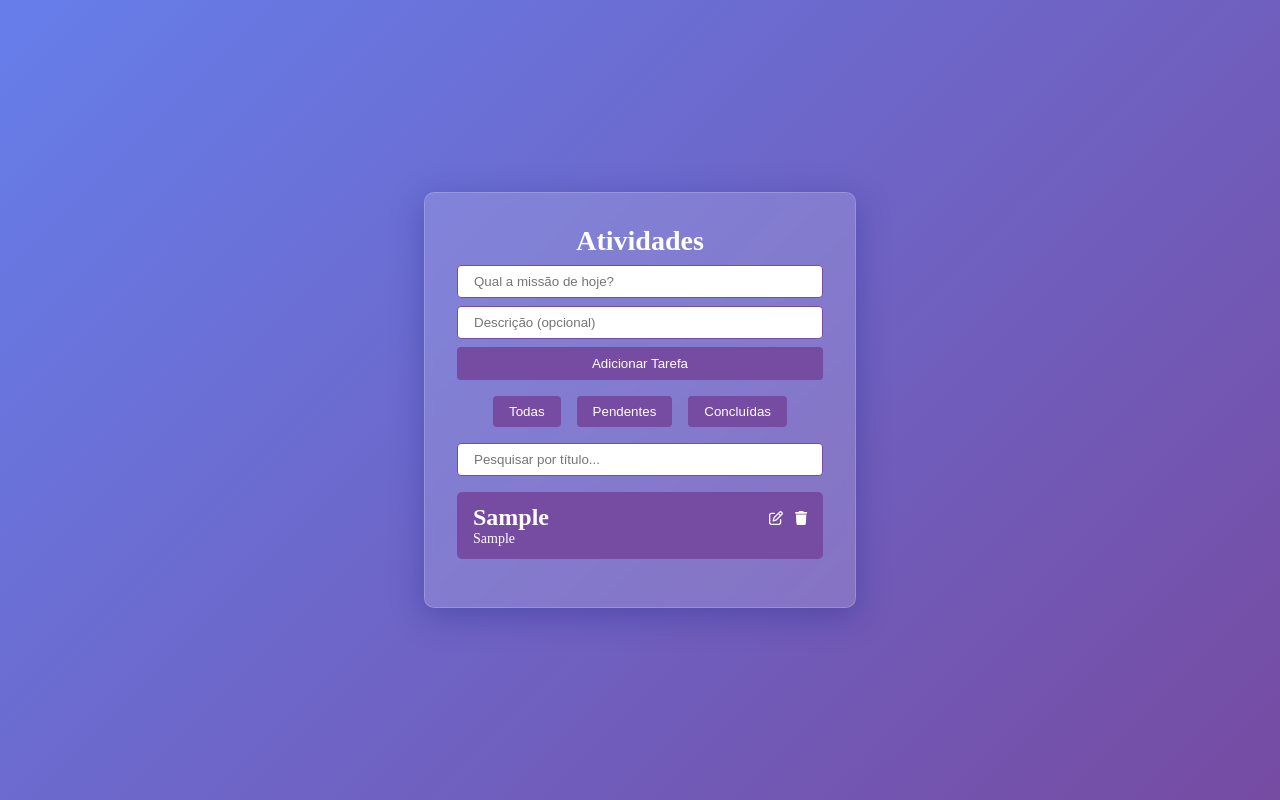
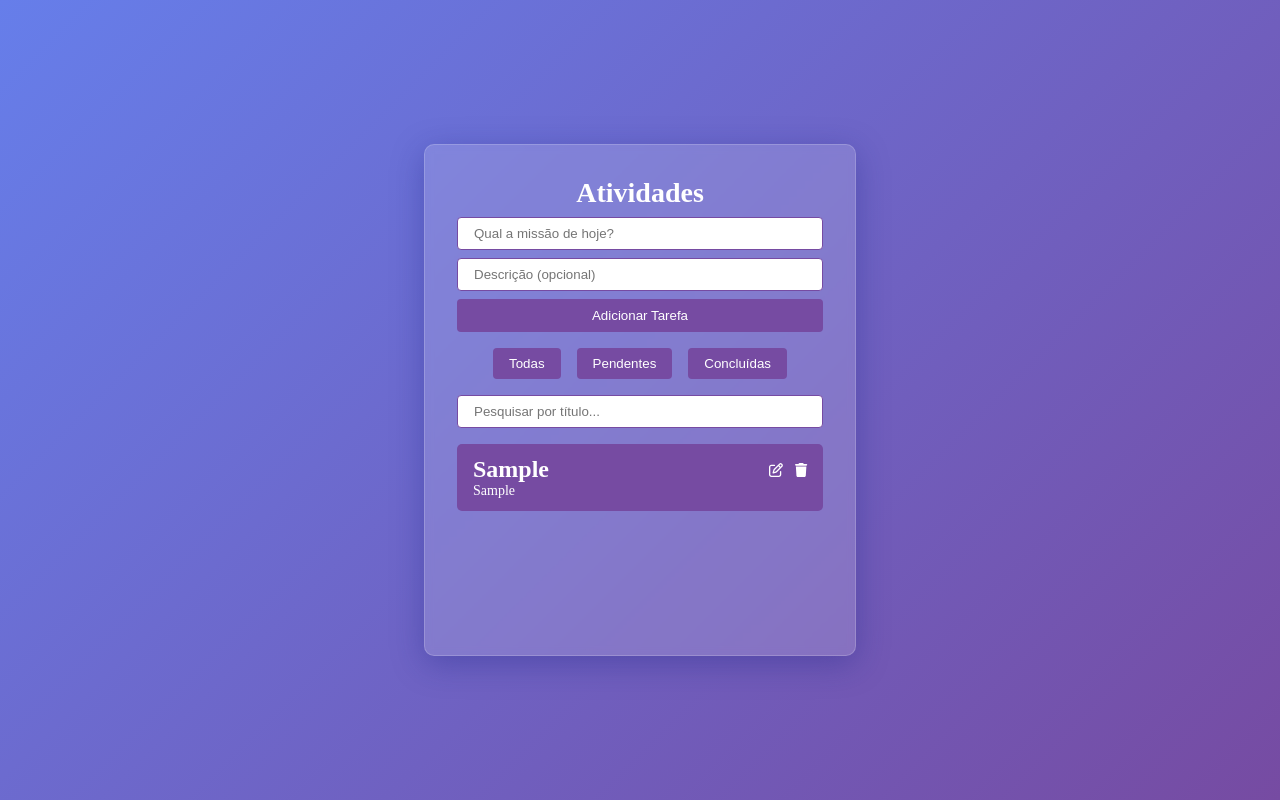
Before and after one commit to Isaacvf-dev/React-To-Do-Challenge, a React (Create React App) app: page / in a window 1280 px wide. Both pictures are taken after typing "Sample", "Sample" into the empty fields and a click on the button "Adicionar Tarefa". Built offline with nearby package versions, Linux system fonts and the light colour scheme.

Commit message:
Changes in layout height, card hover colors

```diff
--- a/src/components/ToDoWrapper/ToDoWrapper.module.css
+++ b/src/components/ToDoWrapper/ToDoWrapper.module.css
@@ -1,12 +1,12 @@
 .wrapper {
   width: 27rem;
+  height: 32rem;
   padding: 2rem 2rem;
   font-size: 0.875rem;
   box-sizing: border-box;
   color: var(--white);
   display: flex;
   align-items: center;
-  justify-content: space-between;
   flex-direction: column;
 
   background: rgba( 255, 255, 255, 0.15 );
@@ -15,6 +15,7 @@
   -webkit-backdrop-filter: blur( 4px );
   border-radius: 10px;
   border: 1px solid rgba( 255, 255, 255, 0.18 );
+
 }
 
 .filterButtons {
@@ -46,6 +47,11 @@
   padding: 0.5rem 1rem;
 }
 
+.tasksContainer {
+  width: 100%;
+  overflow-y: auto;
+}
+
 @media (max-width: 768px) {
   html {
     font-size: 87.5%;
--- a/src/components/ToDoWrapper/index.jsx
+++ b/src/components/ToDoWrapper/index.jsx
@@ -8,7 +8,7 @@ uuidv4();
 
 export const ToDoWrapper = () => {
   const [todos, setTodos] = useState([]);
-  const [filterTasks, setFilterTasks] = useState('all');
+  const [filterTasks, setFilterTasks] = useState("all");
   const [searchTerm, setSearchTerm] = useState("");
 
   const addTodo = (title, description) => {
@@ -47,7 +47,9 @@ export const ToDoWrapper = () => {
   const editTask = (title, description, id) => {
     setTodos(
       todos.map((todo) =>
-        todo.id === id ? { ...todo, title, description, isEditing: !todo.isEditing } : todo
+        todo.id === id
+          ? { ...todo, title, description, isEditing: !todo.isEditing }
+          : todo
       )
     );
   };
@@ -55,19 +57,16 @@ export const ToDoWrapper = () => {
   const filteredTodos = () => {
     //Filtrar por status
     const filteredByStatus = todos.filter((todo) => {
-      if (filterTasks === 'completed') return todo.completed
-      if (filterTasks === 'incomplete') return !todo.completed
-      return true
-    })
+      if (filterTasks === "completed") return todo.completed;
+      if (filterTasks === "incomplete") return !todo.completed;
+      return true;
+    });
 
     // Filtrar por texto
     return filteredByStatus.filter((todo) =>
       todo.title.toLowerCase().includes(searchTerm.toLowerCase())
     );
-
-  }
-
-
+  };
 
   return (
     <div className={styles.wrapper}>
@@ -85,6 +84,7 @@ export const ToDoWrapper = () => {
         value={searchTerm}
         onChange={(e) => setSearchTerm(e.target.value)}
       />
+      <div className={styles.tasksContainer}>
         {filteredTodos().map((todo, index) =>
           todo.isEditing ? (
             <EditToDoForm editTodo={editTask} task={todo} key={index} />
@@ -99,5 +99,6 @@ export const ToDoWrapper = () => {
           )
         )}
       </div>
+    </div>
   );
 };
--- a/src/components/Todo/Todo.module.css
+++ b/src/components/Todo/Todo.module.css
@@ -14,15 +14,8 @@
 }
 
 .Todo:hover {
-  box-shadow:
-  1px 1px var(--purple-200),
-  2px 2px var(--purple-200),
-  3px 3px var(--purple-200),
-  4px 4px var(--purple-200),
-  5px 5px var(--purple-200),
-  6px 6px var(--purple-200);
-  -webkit-transform: translateX(-3px);
-  transform: translateX(-3px);
+  background-image: linear-gradient(135deg, var(--blue-300) 0%, var(--purple-500) 100%);
+  background-color: transparent;
   transition: .3s ease;
 }
 
@@ -67,8 +60,8 @@
   border-radius: 6px;
   padding: 5px 0;
   position: absolute;
-  z-index: 1;
-  bottom: 110%;
+  z-index: 1000;
+  bottom: 90%;
   left: 50%;
   margin-left: -50px;
   opacity: 0;
@@ -84,6 +77,7 @@
   border-width: 5px;
   border-style: solid;
   border-color: var(--gray-600) transparent transparent transparent;
+
 }
 
 .TodoTextBox:hover .tooltiptext {
```
Lines whose indentation alone changed are shown as unchanged.
